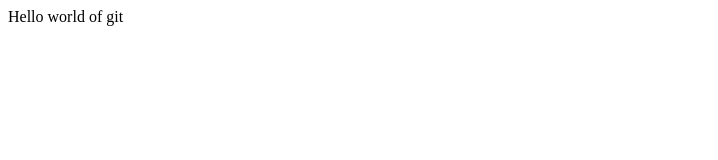
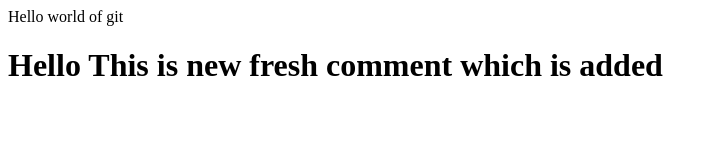
Before and after one commit to sarfaraz015/apnacollege-sk, a plain HTML site: page index.html in a window 1280 px wide. Shown: the whole page, without its empty margins (0-718 px from the left). Drawn offline with Linux system fonts and the light colour scheme.

Commit message:
Added new line to feature1 in index.html

```diff
--- a/index.html
+++ b/index.html
@@ -1 +1,3 @@
 <p>Hello world of git</p>
+
+<h1>Hello This is new fresh comment which is added</h1>
```
